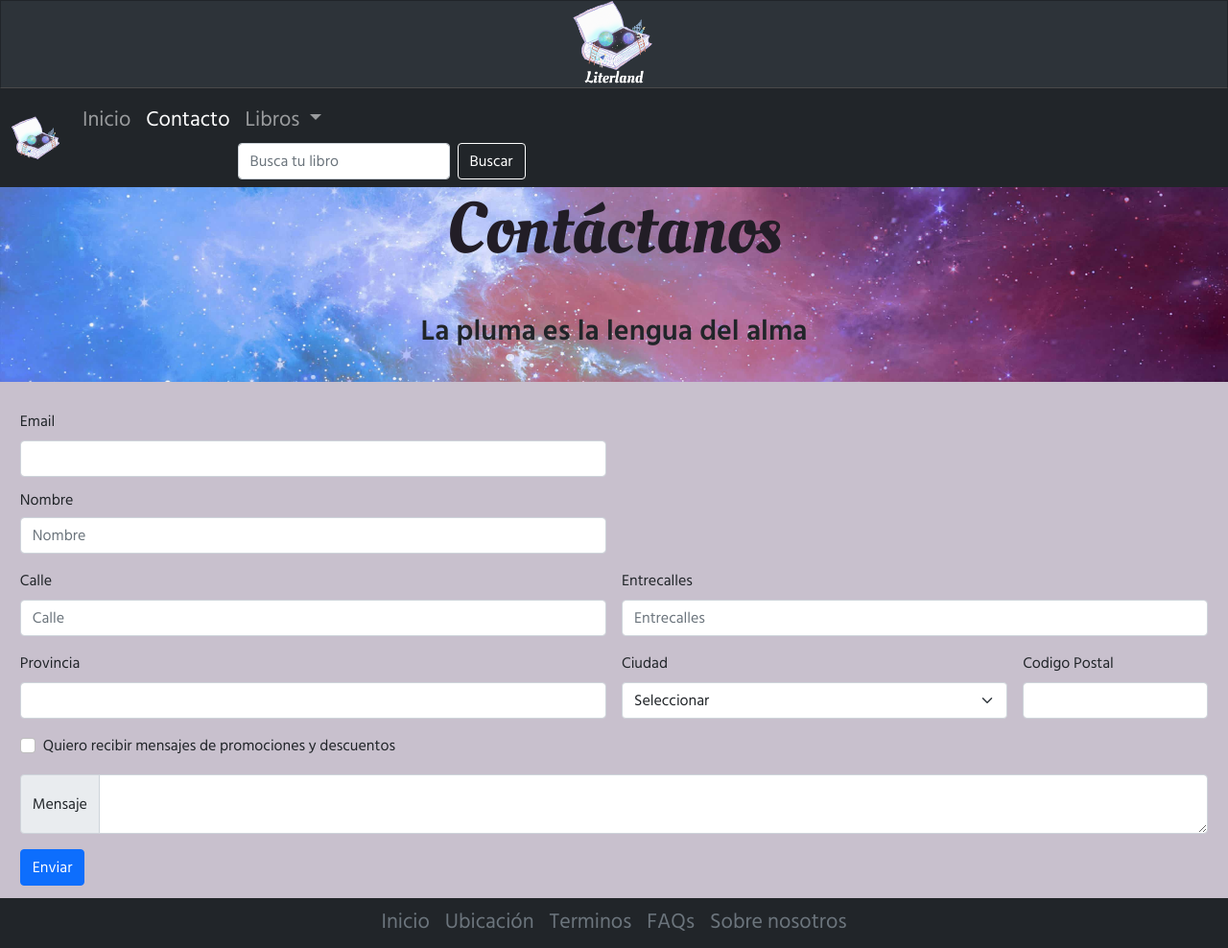
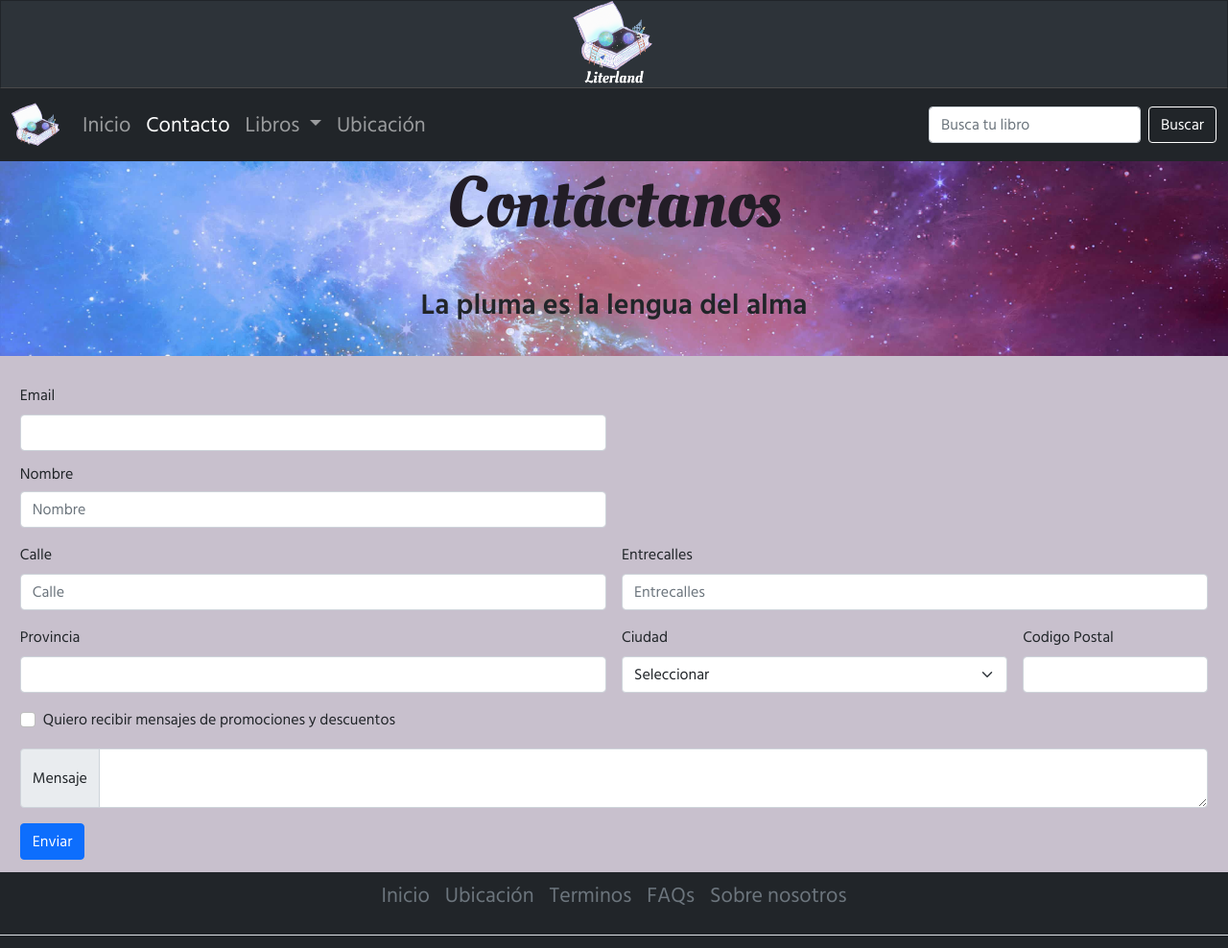
Before and after one commit to Mathias-Auditore/literland, a website: page pages/contact.html in a window 1280 px wide. Shown: the top 988 px of the page at 96% size. Drawn offline with nearby package versions, Linux system fonts and the light colour scheme.

Commit message:
version-3.0.2

```diff
--- a/pages/contact.html
+++ b/pages/contact.html
@@ -59,6 +59,11 @@
                   </li>
                   <li><a class="dropdown-item" href="../pages/ingles.html">En inglés</a></li>
               </ul>
+              </li>
+              <li class="nav-item">
+                <a class="nav-link" href="ubication.html">Ubicación</a>
+              </li>
+            </ul>
             <form class="d-flex">
               <input class="form-control me-2" type="search" placeholder="Busca tu libro" aria-label="Search">
               <button class="btn btn-outline-success" type="submit">Buscar</button>
```
